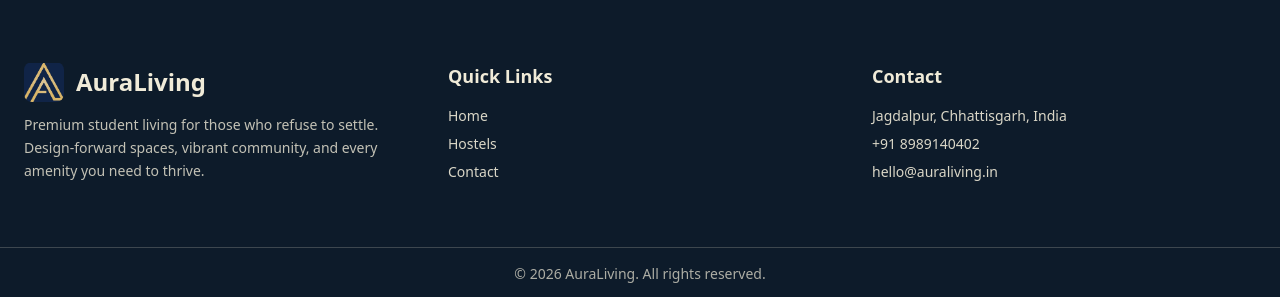
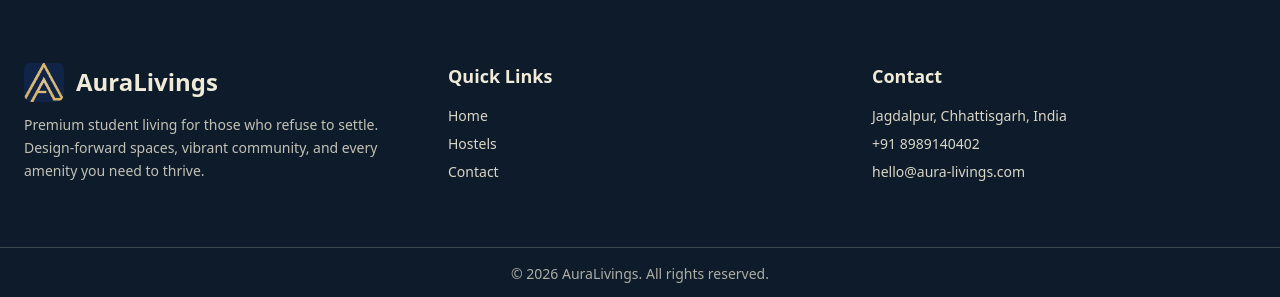
Before and after one commit to Navn2025/auraliving_frontend, a React (Vite) app: page /hostel in a window 1280 px wide. Shown: the part 973-1270 px from the top of the page. Built offline with nearby package versions, Linux system fonts and the light colour scheme; no server answers.

Commit message:
first commit

```diff
--- a/index.html
+++ b/index.html
@@ -4,10 +4,10 @@
     <meta charset="UTF-8" />
     <link rel="icon" type="image/svg+xml" href="/logo.png" />
     <meta name="viewport" content="width=device-width, initial-scale=1.0" />
-    <title>AuraLiving — Premium Student Living</title>
+    <title>AuraLivings — Premium Student Living</title>
     <meta
       name="description"
-      content="AuraLiving offers premium, design-forward student hostels built for ambition. Modern amenities, vibrant communities, and spaces that inspire."
+      content="AuraLivings offers premium, design-forward student hostels built for ambition. Modern amenities, vibrant communities, and spaces that inspire."
     />
     <link rel="preload" as="image" href="/main1.png" />
   </head>
--- a/src/components/Footer.jsx
+++ b/src/components/Footer.jsx
@@ -68,8 +68,8 @@ const Footer=() =>
             <div className="footer-content max-w-7xl mx-auto px-6 py-16 grid grid-cols-1 md:grid-cols-3 gap-10">
                 <div className="footer-col">
                     <div className="flex items-center gap-3 mb-3">
-                        <img src={logo} alt="AuraLiving Logo" className="w-10 h-10 object-contain rounded-lg" />
-                        <h2 className="text-2xl font-bold">AuraLiving</h2>
+                        <img src={logo} alt="AuraLivings Logo" className="w-10 h-10 object-contain rounded-lg" />
+                        <h2 className="text-2xl font-bold">AuraLivings</h2>
                     </div>
                     <p className="text-sm opacity-80 leading-relaxed">
                         Premium student living for those who refuse to settle. Design-forward spaces, vibrant community, and every amenity you need to thrive.
@@ -80,7 +80,7 @@ const Footer=() =>
                     <h3 className="text-lg font-semibold mb-4">Quick Links</h3>
                     <ul className="space-y-2 text-sm opacity-90">
                         <li><Link to="/" className="hover:underline hover:opacity-70 transition-opacity">Home</Link></li>
-                        <li><Link to="/hostels" className="hover:underline hover:opacity-70 transition-opacity">Hostels</Link></li>
+                        <li><Link to="/hostel" className="hover:underline hover:opacity-70 transition-opacity">Hostels</Link></li>
                         <li><Link to="/contact" className="hover:underline hover:opacity-70 transition-opacity">Contact</Link></li>
                     </ul>
                 </div>
@@ -90,14 +90,14 @@ const Footer=() =>
                     <ul className="space-y-2 text-sm opacity-90">
                         <li>Jagdalpur, Chhattisgarh, India</li>
                         <li>+91 8989140402</li>
-                        <li>hello@auraliving.in</li>
+                        <li>hello@aura-livings.com</li>
                     </ul>
                 </div>
             </div>
 
             {/* BOTTOM BAR */}
             <div className="footer-bottom border-t border-[#f0ebd8]/30 text-center py-4 text-sm opacity-70">
-                © {new Date().getFullYear()} AuraLiving. All rights reserved.
+                © {new Date().getFullYear()} AuraLivings. All rights reserved.
             </div>
         </footer>
     );
--- a/src/components/Navbar.jsx
+++ b/src/components/Navbar.jsx
@@ -96,7 +96,7 @@ const Nav=() =>
     return (
         <nav>
             <div
-                className={`fixed top-0 w-full z-50 px-4 sm:px-6 md:px-8 lg:px-12 py-3 sm:py-4 transition-transform duration-500 flex items-center justify-between bg-[#f0ebd8] border-b-2 border-[#0d1b2a] ${show? "translate-y-0":"-translate-y-full"
+                className={`fixed top-0 w-full z-50 px-4 sm:px-6 md:px-8 lg:px-12 py-4 sm:py-6 transition-transform duration-500 flex items-center justify-between bg-[#f0ebd8] border-b-2 border-[#0d1b2a] ${show? "translate-y-0":"-translate-y-full"
                     }`}
             >
                 {/* Hamburger */}
@@ -104,7 +104,7 @@ const Nav=() =>
                     className="flex-shrink-0 lg:hidden cursor-pointer text-[#0d1b2a] hover:text-[#0d1b2a]/80 transition-colors"
                     onClick={() => setMenuOpen(true)}
                 >
-                    <svg className="w-6 h-6 sm:w-7 sm:h-7" xmlns="http://www.w3.org/2000/svg" viewBox="0 0 24 24" fill="currentColor">
+                    <svg className="w-7 h-7 sm:w-8 sm:h-8" xmlns="http://www.w3.org/2000/svg" viewBox="0 0 24 24" fill="currentColor">
                         <path d="M3 4H21V6H3V4ZM3 11H21V13H3V11ZM3 18H21V20H3V18Z"></path>
                     </svg>
                 </div>
@@ -157,7 +157,7 @@ const Nav=() =>
                                 onClick={closeMenu}
                                 className="absolute text-2xl sm:text-3xl top-4 sm:top-6 right-4 sm:right-6 cursor-pointer text-[#0d1b2a] hover:text-[#0d1b2a]/70 transition-colors"
                             >
-                                <svg className="w-6 h-6 sm:w-7 sm:h-7" xmlns="http://www.w3.org/2000/svg" viewBox="0 0 24 24" fill="currentColor">
+                                <svg className="w-7 h-7 sm:w-8 sm:h-8" xmlns="http://www.w3.org/2000/svg" viewBox="0 0 24 24" fill="currentColor">
                                     <path d="M11.9997 10.5865L16.9495 5.63672L18.3637 7.05093L13.4139 12.0007L18.3637 16.9504L16.9495 18.3646L11.9997 13.4149L7.04996 18.3646L5.63574 16.9504L10.5855 12.0007L5.63574 7.05093L7.04996 5.63672L11.9997 10.5865Z"></path>
                                 </svg>
                             </div>
@@ -167,8 +167,8 @@ const Nav=() =>
 
                 <div className="absolute left-1/2 -translate-x-1/2 flex items-center pr-2">
                     <NavLink to="/" className="logo-text flex items-center gap-1 sm:gap-2 font-bold text-[#0d1b2a] tracking-tight hover:opacity-80 transition-opacity">
-                        <img src={logo} alt="AuraLiving Logo" className="logo w-7 h-7 sm:w-10 sm:h-10 object-contain rounded-lg" />
-                        <span className="text-lg sm:text-2xl lg:text-3xl whitespace-nowrap">Aura<span className="opacity-50">Living</span></span>
+                        <img src={logo} alt="AuraLivings Logo" className="logo w-10 h-10 sm:w-14 sm:h-14 object-contain rounded-lg" />
+                        <span className="text-xl sm:text-2xl lg:text-3xl whitespace-nowrap">Aura<span className="opacity-50">Livings</span></span>
                     </NavLink>
                 </div>
 
--- a/src/hooks/useMetadata.js
+++ b/src/hooks/useMetadata.js
@@ -12,7 +12,7 @@ const useMetadata=(title, description) =>
         // Update Title
         if (title)
         {
-            document.title=`${title} | AuraLiving`;
+            document.title=`${title} | AuraLivings`;
         }
 
         // Update Description
--- a/src/pages/admin/AdminDashboard.jsx
+++ b/src/pages/admin/AdminDashboard.jsx
@@ -336,10 +336,10 @@ export default function AdminDashboard()
     <div className="flex flex-col h-full">
       <div className="p-6 border-b border-[#f0ebd8]/10">
         <a href="/" className="flex items-center gap-3 mb-1">
-          <img src={logo} alt="AuraLiving Logo" className="w-8 h-8 object-contain rounded-md" />
+          <img src={logo} alt="AuraLivings Logo" className="w-8 h-8 object-contain rounded-md" />
           <div>
             <span className="text-2xl font-bold text-[#f0ebd8]">Aura</span>
-            <span className="text-2xl font-bold text-[#f0ebd8]/40">Living</span>
+            <span className="text-2xl font-bold text-[#f0ebd8]/40">Livings</span>
           </div>
         </a>
         <p className="text-[#f0ebd8]/40 text-xs mt-1">Admin Dashboard</p>
@@ -562,7 +562,7 @@ export default function AdminDashboard()
               <div className="grid grid-cols-1 sm:grid-cols-2 gap-4">
                 <Field label="Hostel Name *">
                   <input type="text" name="name" value={formData.name} onChange={handleInputChange}
-                    className={inputCls} required placeholder="e.g. AuraLiving Indore" />
+                    className={inputCls} required placeholder="e.g. AuraLivings Indore" />
                 </Field>
                 <Field label="Location *">
                   <input type="text" name="location" value={formData.location} onChange={handleInputChange}
--- a/src/pages/admin/AdminLogin.jsx
+++ b/src/pages/admin/AdminLogin.jsx
@@ -33,7 +33,7 @@ export default function AdminLogin()
         <div className="bg-[#f0ebd8] rounded-3xl p-8 shadow-2xl">
           <div className="text-center mb-8">
             <h1 className="text-3xl font-bold text-[#0d1b2a]">Admin Panel</h1>
-            <p className="text-[#0d1b2a]/70 mt-2">AuraLiving</p>
+            <p className="text-[#0d1b2a]/70 mt-2">AuraLivings</p>
           </div>
 
           {error&&(
--- a/src/pages/contact/Contact.jsx
+++ b/src/pages/contact/Contact.jsx
@@ -12,8 +12,8 @@ const contactInfo=[
         iconPath: <path d="M3 3H21C21.5523 3 22 3.44772 22 4V20C22 20.5523 21.5523 21 21 21H3C2.44772 21 2 20.5523 2 20V4C2 3.44772 2.44772 3 3 3ZM20 7.23792L12.0718 14.338L4 7.21594V19H20V7.23792ZM4.51146 5L12.0619 11.662L19.501 5H4.51146Z" />,
         title: 'Email Us',
         sub: 'For general inquiries and support',
-        detail: 'hello@auraliving.in',
-        href: 'mailto:hello@auraliving.in',
+        detail: 'hello@aura-livings.com',
+        href: 'mailto:hello@aura-livings.com',
     },
     {
         iconPath: <path d="M9.36556 10.6821C10.302 12.3288 11.6712 13.698 13.3179 14.6344L14.2024 13.3961C14.4965 12.9845 15.0516 12.8573 15.4956 13.0998C16.9024 13.8683 18.4571 14.3353 20.0789 14.4637C20.599 14.5049 21 14.9389 21 15.4606V19.9234C21 20.4361 20.6122 20.8657 20.1022 20.9181C19.5723 20.9726 19.0377 21 18.5 21C9.93959 21 3 14.0604 3 5.5C3 4.96227 3.02742 4.42771 3.08189 3.89776C3.1343 3.38775 3.56394 3 4.07665 3H8.53942C9.0611 3 9.49513 3.40104 9.5363 3.92109C9.66467 5.54288 10.1317 7.09764 10.9002 8.50444C11.1427 8.9484 11.0155 9.50354 10.6039 9.79757L9.36556 10.6821Z" />,
@@ -48,7 +48,7 @@ export default function ContactPage()
 {
     useMetadata(
         'Contact Us',
-        'Have questions about AuraLiving? Get in touch with our team for admissions guidance, support, or to schedule a visit to our premium student hostels.'
+        'Have questions about AuraLivings? Get in touch with our team for admissions guidance, support, or to schedule a visit to our premium student hostels.'
     );
     const [formData, setFormData]=useState({name: '', email: '', phone: '', subject: '', message: ''});
     const [isSubmitting, setIsSubmitting]=useState(false);
@@ -123,7 +123,7 @@ export default function ContactPage()
                             <span className="bg-[#f0ebd8] text-[#0d1b2a] px-2 inline-block">Conversation</span>
                         </h1>
                         <p className="c-sub text-sm sm:text-lg text-[#f0ebd8] opacity-75 max-w-xl mx-auto leading-relaxed">
-                            We're here to help you find your perfect home away from home. Reach out to our team today.
+                            We're here to help you find your perfect home away from home at AuraLivings. Reach out to our team today.
                         </p>
                     </div>
 
```
Also changed, not shown: src/pages/home/Home.jsx (+10 -11 lines).
